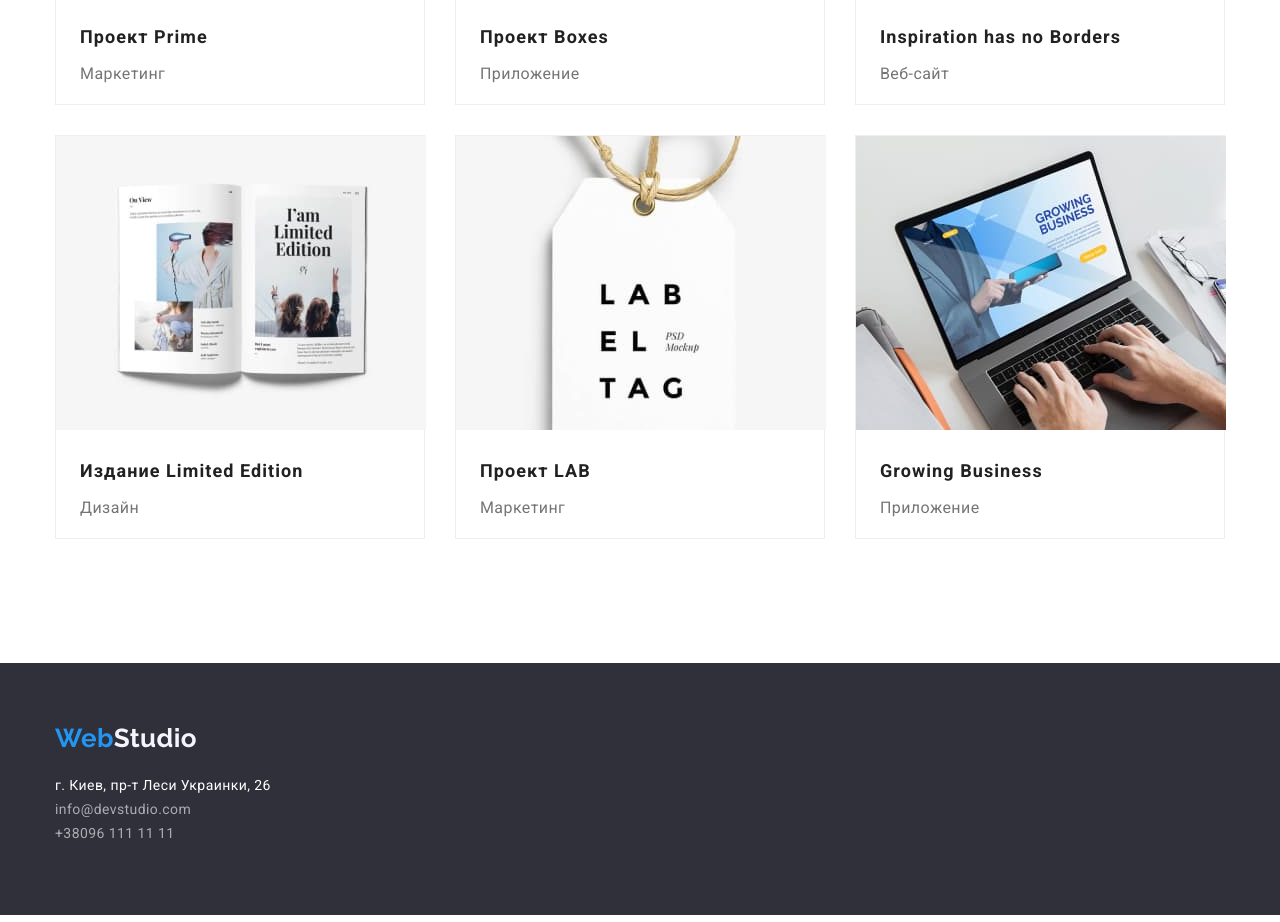
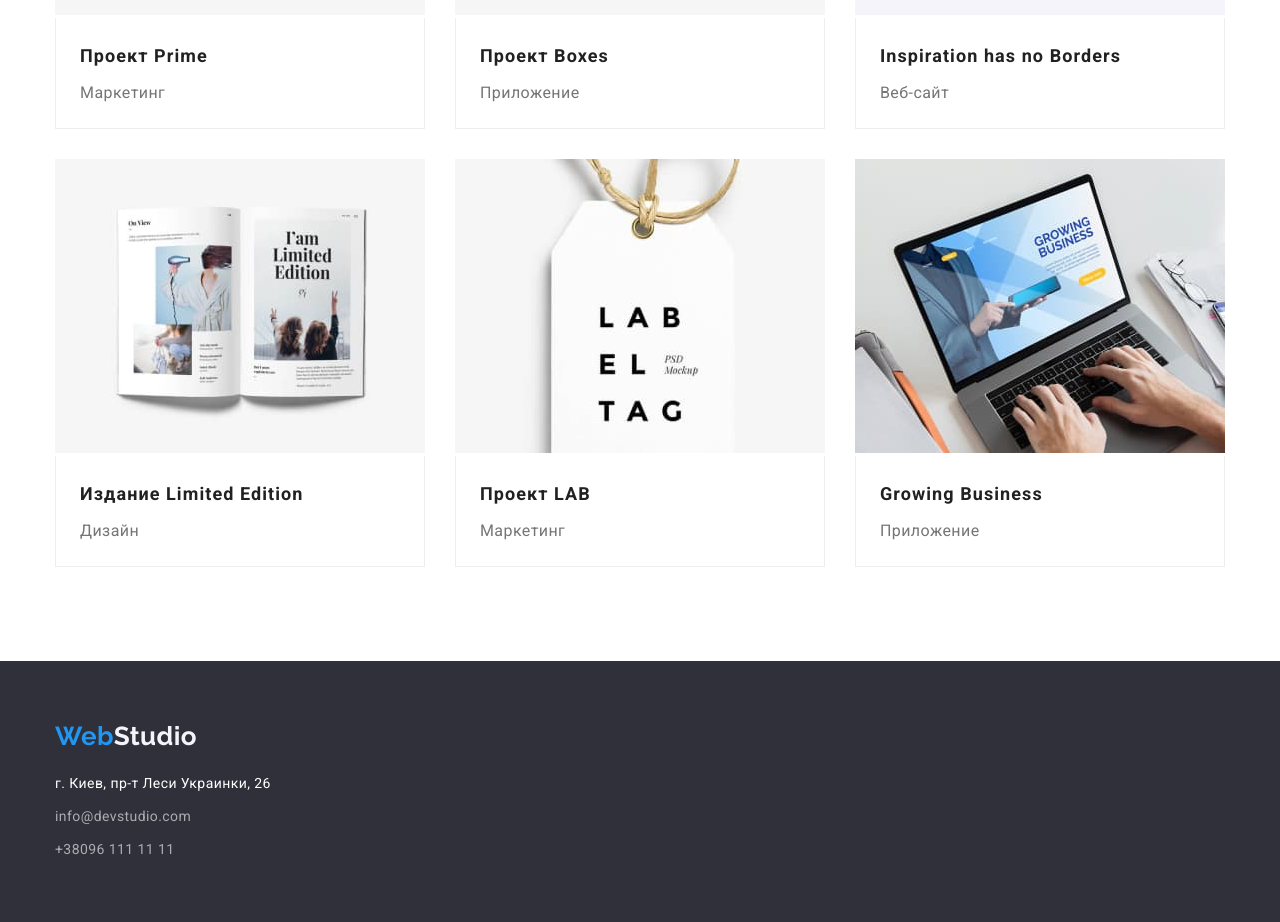
Before and after one commit to lavinashop/goit-markup-hw-08, a plain HTML site: page portfolio.html in a window 1280 px wide. Shown: the part 980-1902 px from the top of the page. Drawn offline with nearby package versions, Linux system fonts and the light colour scheme.

Commit message:
правки4

```diff
--- a/css/style.css
+++ b/css/style.css
@@ -210,10 +210,11 @@ color: var(--main-light);
   /* Advances styles */
 
   .advances {
-    padding: 94px 0;
+    padding: 94px 0 47px;
   }
 
   .advances-title {
+    font-size: 14px;
     line-height: 1.17;
     text-transform: uppercase;
   }
@@ -237,6 +238,7 @@ color: var(--main-light);
   /*Activity styles*/
 
   .activity {
+    padding-top: 47px;
     padding-bottom: 94px;
   }
 
@@ -296,7 +298,6 @@ text-align: center;
 
 .footer {
     background-color: var(--footer-background-color);
-    height: 252px;
     padding: 60px 0;
 }
 
@@ -327,6 +328,7 @@ padding-left: 0;
 }
 
 .footer-contacts {
+margin-top: 9px;
 font-family: 'Roboto';
 font-style: normal;
 line-height: 1.71;
@@ -343,7 +345,7 @@ color: rgba(255, 255, 255, 0.6);
 .section-portfolio {
     display: flex;
     flex-wrap: wrap;
-    margin-top: 34px;
+    margin-top: 50px;
     padding-left: 0;
     background-color: inherit;
 }
@@ -387,25 +389,24 @@ color: var(--main-font-color);
 .container-bg {
 box-sizing: border-box;
 width: calc((100% - 60px) / 3);
-height: 404px;
-left: 215px;
-top: 262px;
 margin-right: 30px;
 margin-bottom: 30px;
 background: var(--main-light);
-border: 1px solid #EEEEEE;
 }
 
 .container-bg:nth-child(3n) {
     margin-right: 0;
+
 }
 
-/*.container-bg:nth-last-child(-n + 3) {
-    margin-bottom: 94px;
-}*/
+.container-bg:nth-last-child(-n + 3) {
+    margin-bottom: 0px;
+}
 
 .portfolio-container {
     padding: 20px 24px;
+    border: 1px solid #EEEEEE;
+    border-top: 0;
 }
 .container-title {
 margin-bottom: 4px;
--- a/portfolio.html
+++ b/portfolio.html
@@ -45,8 +45,6 @@
             <li><button class="portfolio-btn" type="button">Дизайн</button></li>
             <li><button class="portfolio-btn" type="button">Маркетинг</button></li>
           </ul>
-        </div>
-        <div class="container">
         <ul class="list section-portfolio">
             <li class="container-bg"><img src="./images/img-15.jpg" width="370" alt="Технокряк"><div class="portfolio-container"><h2 class="container-title">Технокряк</h2>
             <p class="container-text">Веб-сайт</p></div></li>
```
